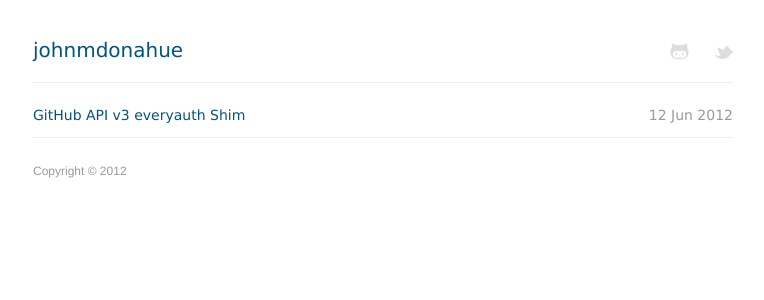
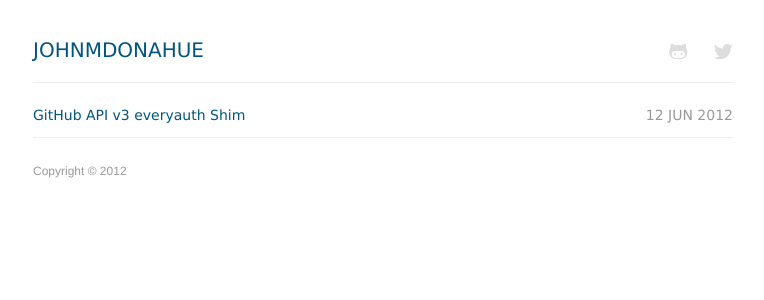
Before and after one commit to johnmdonahue/johnmdonahue.github.com, a Jekyll site: the page built from index.html, in a window 1280 px wide. Shown: the top 300 px of the page, without its empty margins (257-1021 px from the left). Built offline with Jekyll 4.4.1, drawn with Linux system fonts in a browser that asks for light colours; Markdown is read by kramdown in place of the engine named in the settings; the list of posts is cut into pages by our own code.

Commit message:
update twitter icon and uppercase the things

```diff
--- a/css/main.css
+++ b/css/main.css
@@ -181,10 +181,15 @@ article p {
   padding: 20px 0;
 }
 .page-header h1,
-.page-header ul.social-icons {
+.page-header ul {
   display: inline-block;
   margin: 0 -10px;
   font-size: 20px;
+}
+h2 small,
+li small,
+.page-header h1 {
+  text-transform: uppercase;
 }
 .page-header a {
   padding: 10px;
```
Also changed, not shown: font/icons.ttf, font/icons.woff, 4 other files.
